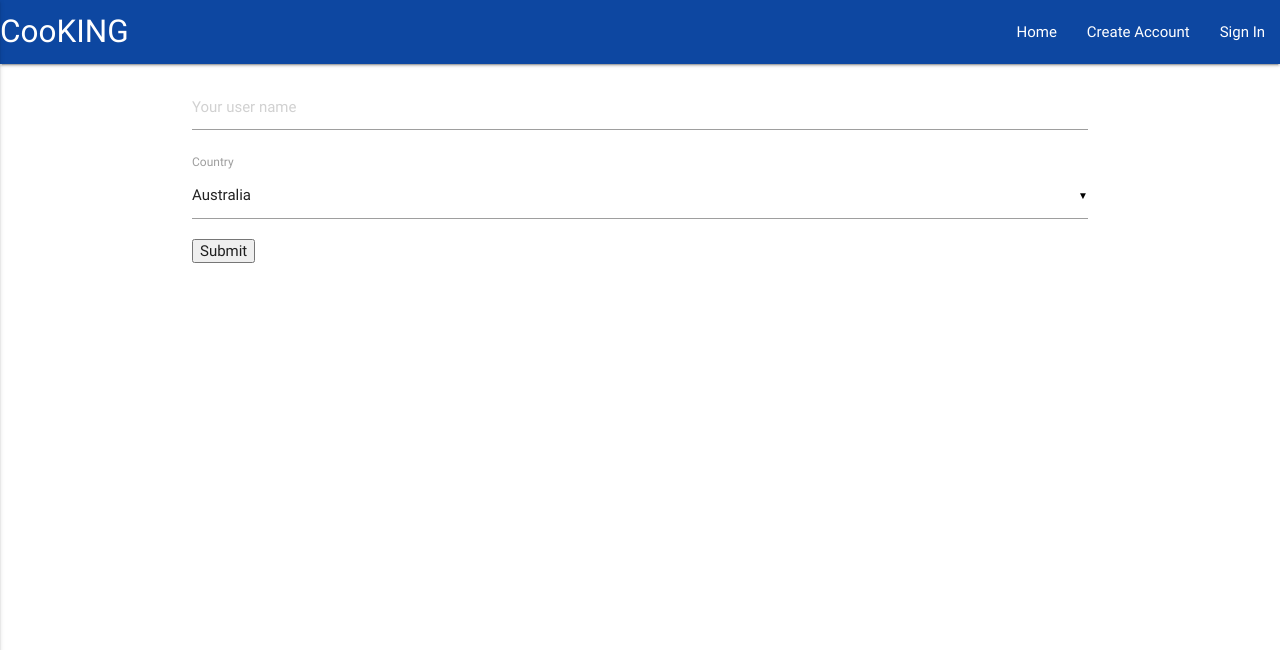
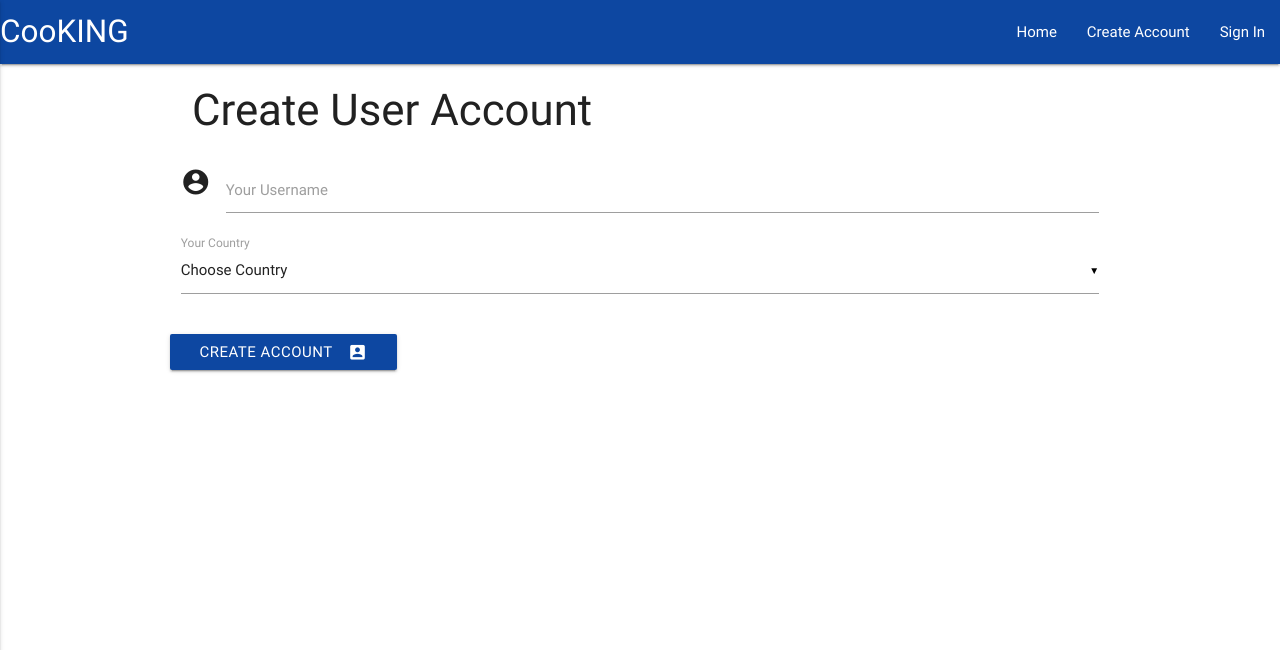
Before and after one commit to Code-Institute-Submissions/cook-king, a Flask app: template templates/create_user.html in a window 1280 px wide. Shown: the top 650 px of the page. Run offline with Flask 2, Linux system fonts and the light colour scheme; the template is opened without the code that fills it, so the values that code supplies are empty; some libraries are stand-ins or nearby versions.

Commit message:
updated the create account page and trying to create populated country list

```diff
--- a/app.py
+++ b/app.py
@@ -32,13 +32,13 @@ def register():
         users = mongo.db.users
         existing_user = users.find_one({'name' : request.form['username']})
         if existing_user is None:
-            users.insert({'name' : request.form['username'], 'user_country' : request.form['country']})
+            users.insert({'name' : request.form['username'], 'user_country' : request.form['country_name']})
             session['username'] = request.form['username']
             return redirect(url_for('recipes'))
 
         return "That username already exists!"
-
-    return render_template('create_user.html')
+    return render_template('create_user.html',
+                           countries=mongo.db.countries.find())
 
 if __name__ == '__main__':
     app.run(host=os.environ.get('IP'),
--- a/templates/create_user.html
+++ b/templates/create_user.html
@@ -1,14 +1,48 @@
 {% extends 'base.html'%} {% block content %}
 <div class="top-margin">
-  <form action="/register" method="POST">
-    <input type="text" id="uname" name="username" placeholder="Your user name">
-    <label for="country">Country</label>
-    <select id="country" name="country">
-      <option value="australia">Australia</option>
-      <option value="canada">Canada</option>
-      <option value="usa">USA</option>
-    <input type="submit" value="Submit">
-  </form>
-</div>
+  <!--<form action="/register" method="POST">-->
+  <!--  <label for="uname">Username</label>-->
+  <!--  <input type="text" id="uname" name="username" placeholder="Your user name">-->
+  <!--<select id="user_count" name="country_name">-->
+  <!--              <option value="" disabled selected>Choose Country</option>-->
+                <!--{% for country_name in countries %}-->
+                <!--    <option value="{{country_name.countries}}">{{country_name.countries}}</option>-->
+                <!--{% endfor %}-->
+  <!--            </select>-->
+  <!--  <label for="country">Country</label>-->
+  <!--<select id="country" name="country">-->
+  <!--  <option value="australia">Australia</option>-->
+  <!--  <option value="canada">Canada</option>-->
+  <!--  <option value="usa">USA</option>-->
+  <!--  <input type="submit" value="Submit">-->
+  <!--</form>-->
+  <h3>Create User Account</h3>
+  <div class="row">
+    <form action="/register" method="POST" class="col s12">
+      <div class="row">
+        <div class="row">
+          <div class="input-field col s12">
+            <i class="material-icons prefix">account_circle</i>
+            <input id="uname" name="username" type="text" required>
+            <label for="icon_prefix">Your Username</label>
+          </div>
+          <div class="input-field col s12">
+            <select id="user_count" name="country_name" required>
+              <option value="" disabled selected>Choose Country</option>
+              {% for count in countries %}
+              <option value="{{count.country_name}}">{{count.country_name}}</option>
+              {% endfor %}
+            </select>
+            <label>Your Country</label>
+          </div>
+        </div>
+        <div class="row">
+          <button class="btn waves-effect blue darken-4" type="submit" name="action">Create Account
+                <i class="material-icons right">account_box</i>
+             </button>
+        </div>
+    </form>
+    </div>
+  </div>
 
-{% endblock %}
+  {% endblock %}
```
